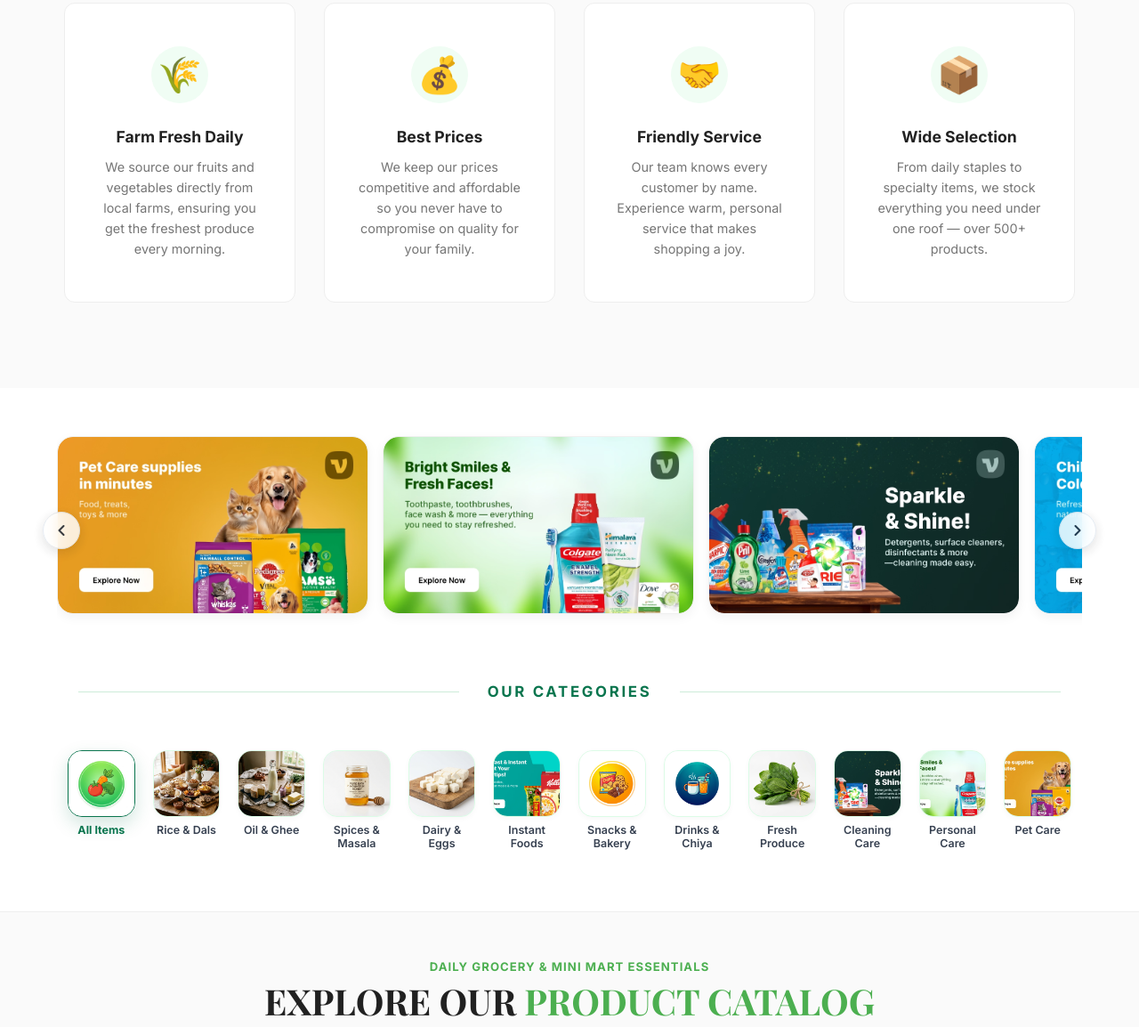
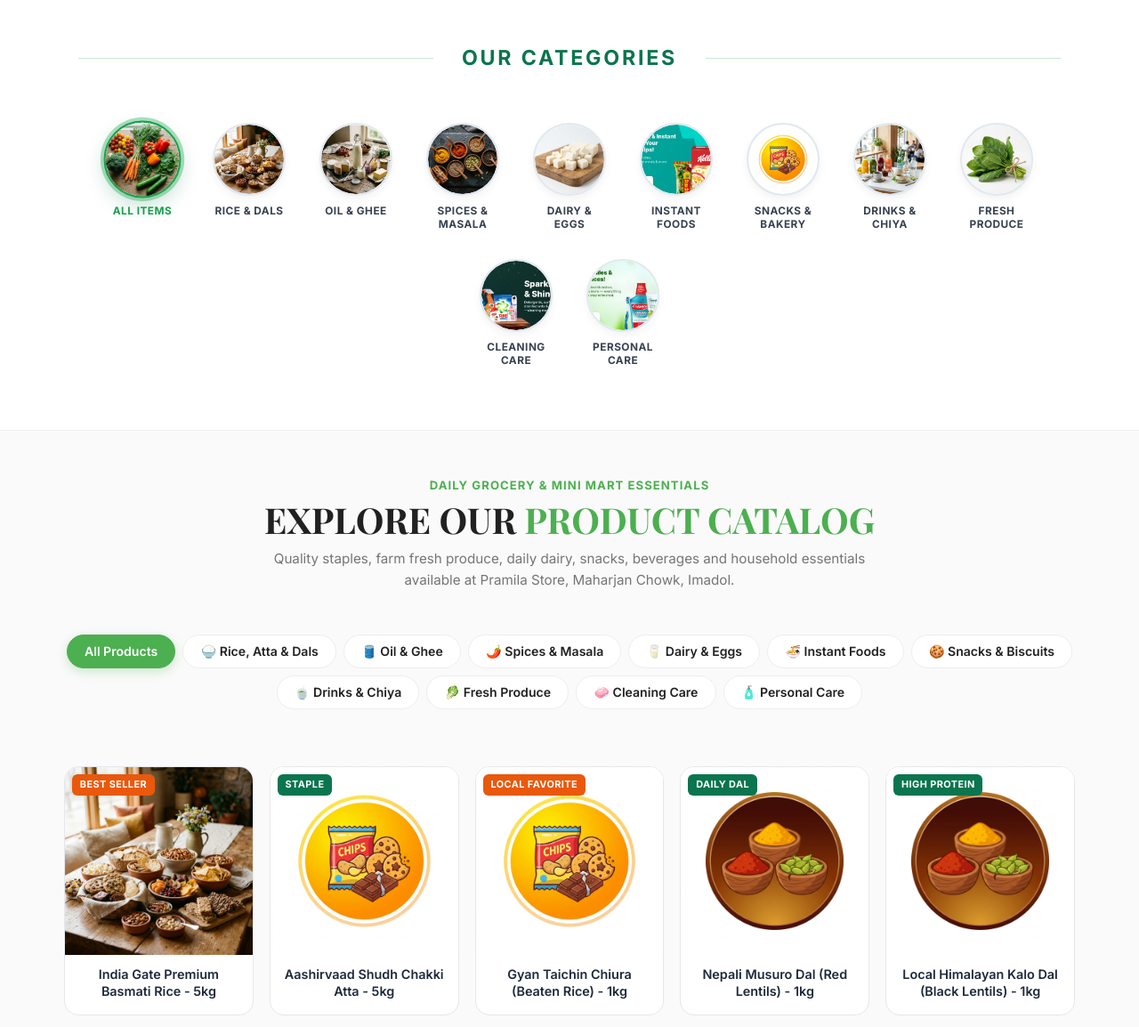
Before and after one commit to jacksean89k-max/jacksean89k-max.github.io, a plain HTML site: page index.html in a window 1280 px wide. Shown: the part 963-2117 px from the top of the page at 89% size. Drawn offline with nearby package versions, Linux system fonts and the light colour scheme.

Commit message:
refactor: remove pet care category, update product icons, and reorganize section layouts

```diff
--- a/index.html
+++ b/index.html
@@ -55,8 +55,9 @@
     <div class="container">
       <ul class="nav-links" id="nav-links">
         <li><a href="#home" id="nav-home" class="nav-active">Home</a></li>
+        <li><a href="#menu" id="nav-menu">Our Categories</a></li>
+        <li><a href="#products" id="nav-products">Products</a></li>
         <li><a href="#features" id="nav-features">Why Us</a></li>
-        <li><a href="#menu" id="nav-menu">Our Products</a></li>
         <li><a href="#testimonials" id="nav-testimonials">Reviews</a></li>
         <li><a href="#location" id="nav-location">Find Us</a></li>
         <li><a href="tel:+9779813160679" id="nav-contact">Contact Us</a></li>
@@ -117,42 +118,6 @@
     </div>
   </section>
 
-  <!-- ============ FEATURES ============ -->
-  <section class="features" id="features">
-    <div class="container">
-      <div class="section-header fade-in">
-        <h2 class="section-title">Why Choose <span class="text-green">Pramila Store</span></h2>
-        <p class="section-subtitle">We believe in quality, freshness, and building lasting relationships with our community.</p>
-      </div>
-
-      <div class="features-grid">
-        <div class="feature-card fade-in">
-          <div class="feature-icon">🌾</div>
-          <h3>Farm Fresh Daily</h3>
-          <p>We source our fruits and vegetables directly from local farms, ensuring you get the freshest produce every morning.</p>
-        </div>
-
-        <div class="feature-card fade-in">
-          <div class="feature-icon">💰</div>
-          <h3>Best Prices</h3>
-          <p>We keep our prices competitive and affordable so you never have to compromise on quality for your family.</p>
-        </div>
-
-        <div class="feature-card fade-in">
-          <div class="feature-icon">🤝</div>
-          <h3>Friendly Service</h3>
-          <p>Our team knows every customer by name. Experience warm, personal service that makes shopping a joy.</p>
-        </div>
-
-        <div class="feature-card fade-in">
-          <div class="feature-icon">📦</div>
-          <h3>Wide Selection</h3>
-          <p>From daily staples to specialty items, we stock everything you need under one roof — over 500+ products.</p>
-        </div>
-      </div>
-    </div>
-  </section>
-
   <!-- ============ PROMO BANNERS CAROUSEL (VHANDAR STYLE) ============ -->
   <section class="vhandar-promo-section" id="promos">
     <div class="container promo-container">
@@ -163,16 +128,7 @@
 
         <div class="banner-carousel" id="promo-carousel">
 
-          <!-- Banner 1: Pet Care -->
-          <div class="banner-card fade-in" data-category="pet-care">
-            <a href="#products" class="banner-card-link" data-filter="pet-care" aria-label="Pet Care Supplies">
-              <div class="banner-img-box">
-                <img src="images/banner-pets.avif" alt="Pet Care Supplies in minutes — Food, treats, toys & more" loading="eager" width="700" height="400">
-              </div>
-            </a>
-          </div>
-
-          <!-- Banner 2: Oral & Personal Care -->
+          <!-- Banner 1: Oral & Personal Care -->
           <div class="banner-card fade-in" data-category="personal-care">
             <a href="#products" class="banner-card-link" data-filter="personal-care" aria-label="Bright Smiles & Fresh Faces">
               <div class="banner-img-box">
@@ -254,7 +210,7 @@
         <!-- 1. All Items -->
         <button class="vhandar-cat-item fade-in active" data-category="all" aria-label="All Categories">
           <div class="cat-img-box">
-            <img src="images/cat-vegetables.jpg" alt="All Categories" width="120" height="120" loading="lazy">
+            <img src="images/vegetables.png" alt="All Categories" width="120" height="120" loading="lazy">
           </div>
           <span class="cat-name-label">All Items</span>
         </button>
@@ -278,7 +234,7 @@
         <!-- 4. Spices & Masalas -->
         <button class="vhandar-cat-item fade-in" data-category="spices" aria-label="Spices and Masalas">
           <div class="cat-img-box">
-            <img src="images/prod-honey.jpg" alt="Spices & Masalas" width="120" height="120" loading="lazy">
+            <img src="images/spices.png" alt="Spices & Masalas" width="120" height="120" loading="lazy">
           </div>
           <span class="cat-name-label">Spices & Masala</span>
         </button>
@@ -310,7 +266,7 @@
         <!-- 8. Tea, Coffee & Drinks -->
         <button class="vhandar-cat-item fade-in" data-category="beverages" aria-label="Tea, Coffee & Drinks">
           <div class="cat-img-box">
-            <img src="images/cat-beverages.jpg" alt="Tea, Coffee & Drinks" width="120" height="120" loading="lazy">
+            <img src="images/beverages.png" alt="Tea, Coffee & Drinks" width="120" height="120" loading="lazy">
           </div>
           <span class="cat-name-label">Drinks & Chiya</span>
         </button>
@@ -337,14 +293,6 @@
             <img src="images/banner-oral-care.avif" alt="Personal Care & Hygiene" width="120" height="120" loading="lazy">
           </div>
           <span class="cat-name-label">Personal Care</span>
-        </button>
-
-        <!-- 12. Pet Care Supplies -->
-        <button class="vhandar-cat-item fade-in" data-category="pet-care" aria-label="Pet Care Supplies">
-          <div class="cat-img-box">
-            <img src="images/banner-pets.avif" alt="Pet Care Supplies" width="120" height="120" loading="lazy">
-          </div>
-          <span class="cat-name-label">Pet Care</span>
         </button>
 
       </div>
@@ -375,7 +323,6 @@
         <button class="filter-tab" data-filter="fresh-produce">🥬 Fresh Produce</button>
         <button class="filter-tab" data-filter="cleaning">🧼 Cleaning Care</button>
         <button class="filter-tab" data-filter="personal-care">🧴 Personal Care</button>
-        <button class="filter-tab" data-filter="pet-care">🐶 Pet Care</button>
       </div>
 
       <!-- Products Grid -->
@@ -901,37 +848,6 @@
           </div>
         </div>
 
-        <!-- ================= 11. PET CARE SUPPLIES ================= -->
-        <div class="ko-product-card fade-in" data-category="pet-care">
-          <div class="ko-product-img-wrapper">
-            <img src="images/banner-pets.avif" alt="Pedigree Adult Chicken & Vegetables Dog Food" width="400" height="400" loading="lazy">
-            <span class="product-badge badge-popular">Pet Favorite</span>
-          </div>
-          <div class="ko-product-info">
-            <h3 class="ko-product-name">Pedigree Adult Dog Food (Chicken & Veg) - 1.2kg</h3>
-          </div>
-        </div>
-
-        <div class="ko-product-card fade-in" data-category="pet-care">
-          <div class="ko-product-img-wrapper">
-            <img src="images/banner-pets.avif" alt="Whiskas Ocean Fish Cat Food" width="400" height="400" loading="lazy">
-            <span class="product-badge badge-fresh">Tasty Bites</span>
-          </div>
-          <div class="ko-product-info">
-            <h3 class="ko-product-name">Whiskas Ocean Fish Dry Cat Food - 1.1kg</h3>
-          </div>
-        </div>
-
-        <div class="ko-product-card fade-in" data-category="pet-care">
-          <div class="ko-product-img-wrapper">
-            <img src="images/banner-pets.avif" alt="Drools Real Chicken Dog Biscuit Treats" width="400" height="400" loading="lazy">
-            <span class="product-badge badge-fresh">Pet Treats</span>
-          </div>
-          <div class="ko-product-info">
-            <h3 class="ko-product-name">Drools Real Chicken Dog Biscuit Treats - 500g</h3>
-          </div>
-        </div>
-
       </div>
 
     </div>
@@ -949,6 +865,42 @@
       </a>
     </div>
   </div>
+
+  <!-- ============ FEATURES ============ -->
+  <section class="features" id="features">
+    <div class="container">
+      <div class="section-header fade-in">
+        <h2 class="section-title">Why Choose <span class="text-green">Pramila Store</span></h2>
+        <p class="section-subtitle">We believe in quality, freshness, and building lasting relationships with our community.</p>
+      </div>
+
+      <div class="features-grid">
+        <div class="feature-card fade-in">
+          <div class="feature-icon">🌾</div>
+          <h3>Farm Fresh Daily</h3>
+          <p>We source our fruits and vegetables directly from local farms, ensuring you get the freshest produce every morning.</p>
+        </div>
+
+        <div class="feature-card fade-in">
+          <div class="feature-icon">💰</div>
+          <h3>Best Prices</h3>
+          <p>We keep our prices competitive and affordable so you never have to compromise on quality for your family.</p>
+        </div>
+
+        <div class="feature-card fade-in">
+          <div class="feature-icon">🤝</div>
+          <h3>Friendly Service</h3>
+          <p>Our team knows every customer by name. Experience warm, personal service that makes shopping a joy.</p>
+        </div>
+
+        <div class="feature-card fade-in">
+          <div class="feature-icon">📦</div>
+          <h3>Wide Selection</h3>
+          <p>From daily staples to specialty items, we stock everything you need under one roof — over 500+ products.</p>
+        </div>
+      </div>
+    </div>
+  </section>
 
   <!-- ============ SPECIAL OFFERS BANNER ============ -->
   <section class="offers-banner fade-in" id="offers">
--- a/styles.css
+++ b/styles.css
@@ -670,6 +670,26 @@
   transition: border-color 0.25s ease, box-shadow 0.25s ease;
 }
 
+/* Cover third-party watermark/logo with clean store brand badge */
+.banner-img-box::after {
+  content: "🌿 Pramila Store";
+  position: absolute;
+  top: 10px;
+  right: 10px;
+  background: rgba(10, 117, 78, 0.95);
+  color: #ffffff;
+  font-family: var(--font-sans);
+  font-size: 0.68rem;
+  font-weight: 700;
+  letter-spacing: 0.04em;
+  padding: 4px 10px;
+  border-radius: 999px;
+  z-index: 4;
+  backdrop-filter: blur(8px);
+  box-shadow: 0 3px 10px rgba(0, 0, 0, 0.2);
+  pointer-events: none;
+}
+
 .banner-card:hover .banner-img-box {
   border-color: #bce6cd;
   box-shadow: 0 10px 24px rgba(10, 117, 78, 0.12);
@@ -733,7 +753,7 @@
 }
 
 /* ============================================
-   OUR CATEGORIES (VHANDAR STYLE)
+   OUR CATEGORIES (CIRCULAR COLLECTIONS STYLE)
    ============================================ */
 .vhandar-categories-section {
   padding: var(--space-xl) 0 var(--space-3xl);
@@ -751,9 +771,9 @@
 
 .vhandar-divider-line {
   flex: 1;
-  height: 1px;
+  height: 1.5px;
   background: #bce6cd;
-  opacity: 0.75;
+  opacity: 0.85;
 }
 
 .vhandar-title-link {
@@ -761,11 +781,11 @@
 }
 
 .vhandar-categories-title {
-  font-family: var(--font-sans);
-  font-size: clamp(0.85rem, 2vw, 1.05rem);
+  font-family: var(--font-serif);
+  font-size: clamp(1.1rem, 2.5vw, 1.45rem);
   font-weight: 700;
   color: #0a754e;
-  letter-spacing: 0.16em;
+  letter-spacing: 0.12em;
   text-transform: uppercase;
   margin: 0 var(--space-xl);
   white-space: nowrap;
@@ -777,26 +797,27 @@
 }
 
 .vhandar-categories-grid {
-  display: grid;
-  grid-template-columns: repeat(12, 1fr);
-  gap: 12px;
-  align-items: start;
+  display: flex;
+  flex-wrap: wrap;
   justify-content: center;
+  gap: 20px 24px;
+  max-width: 1200px;
+  margin: 0 auto;
+  padding: 0 var(--space-sm);
 }
 
 .vhandar-cat-item {
   display: flex;
   flex-direction: column;
   align-items: center;
-  gap: 8px;
+  gap: 10px;
   background: none;
   border: none;
   text-decoration: none;
   cursor: pointer;
-  padding: 4px;
-  border-radius: 14px;
+  padding: 6px;
   transition: transform var(--transition-base);
-  width: 100%;
+  width: 96px;
 }
 
 .vhandar-cat-item:hover,
@@ -805,30 +826,36 @@
 }
 
 .cat-img-box {
-  width: 100%;
-  aspect-ratio: 1 / 1;
+  width: 82px;
+  height: 82px;
+  border-radius: 50%;
   background-color: #f0fdf4;
-  border: 1px solid #dcfce7;
-  border-radius: 16px;
+  border: 2px solid #e2e8f0;
   overflow: hidden;
   display: flex;
   align-items: center;
   justify-content: center;
   transition: all var(--transition-base);
-  box-shadow: 0 2px 6px rgba(0, 0, 0, 0.03);
-}
-
-.vhandar-cat-item:hover .cat-img-box,
+  box-shadow: 0 4px 10px rgba(0, 0, 0, 0.05);
+}
+
+.vhandar-cat-item:hover .cat-img-box {
+  border-color: #22c55e;
+  box-shadow: 0 0 0 3px rgba(34, 197, 94, 0.25), 0 8px 18px rgba(10, 117, 78, 0.15);
+  transform: scale(1.05);
+}
+
 .vhandar-cat-item.active .cat-img-box {
-  border-color: #0a754e;
-  background-color: #e7f1ed;
-  box-shadow: 0 8px 20px rgba(10, 117, 78, 0.18);
+  border-color: #16a34a;
+  box-shadow: 0 0 0 3.5px rgba(22, 163, 74, 0.35), 0 8px 20px rgba(10, 117, 78, 0.22);
+  transform: scale(1.06);
 }
 
 .cat-img-box img {
   width: 100%;
   height: 100%;
   object-fit: cover;
+  border-radius: 50%;
   transition: transform var(--transition-base);
 }
 
@@ -839,18 +866,19 @@
 
 .cat-name-label {
   font-family: var(--font-sans);
-  font-size: 0.78rem;
-  font-weight: 600;
+  font-size: 0.74rem;
+  font-weight: 700;
   color: #374151;
   text-align: center;
-  line-height: 1.2;
+  text-transform: uppercase;
+  letter-spacing: 0.04em;
+  line-height: 1.25;
   transition: color var(--transition-fast);
 }
 
 .vhandar-cat-item:hover .cat-name-label,
 .vhandar-cat-item.active .cat-name-label {
-  color: #0a754e;
-  font-weight: 700;
+  color: #16a34a;
 }
 
 /* ============================================
```
